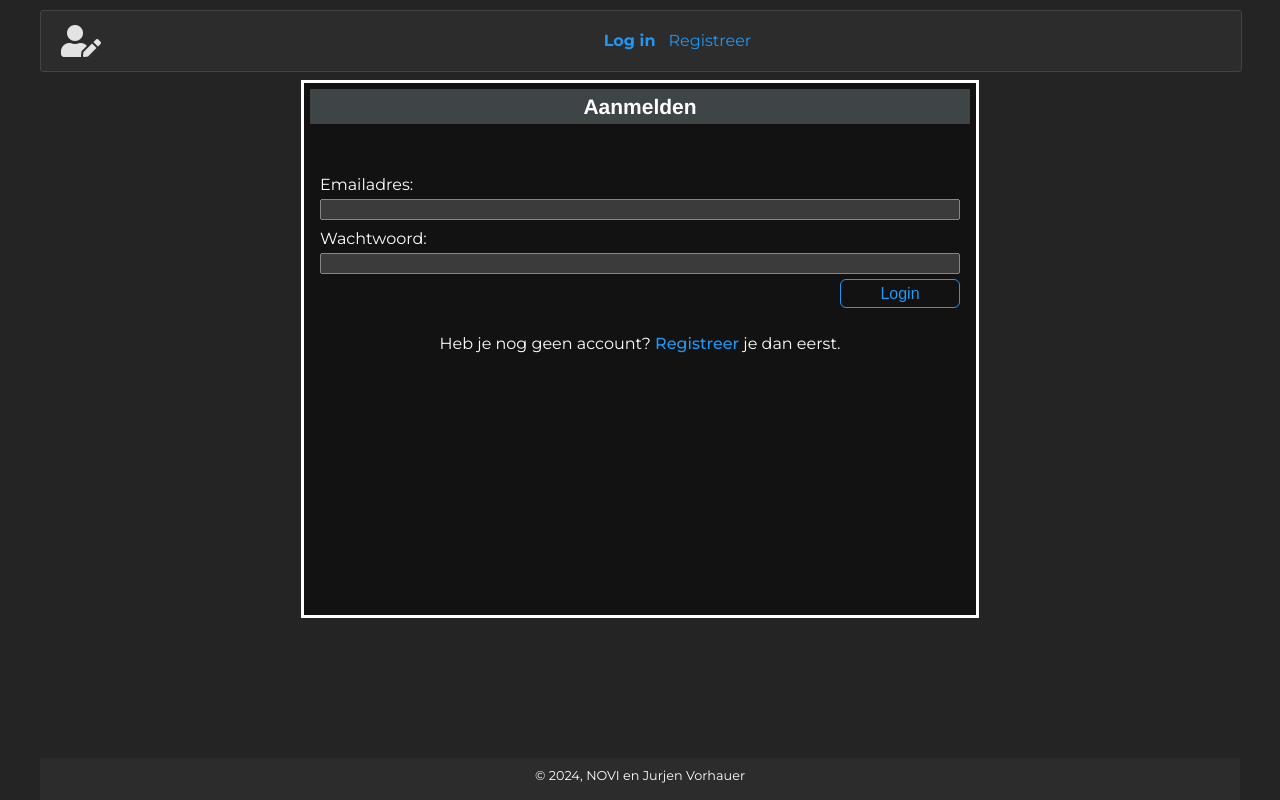
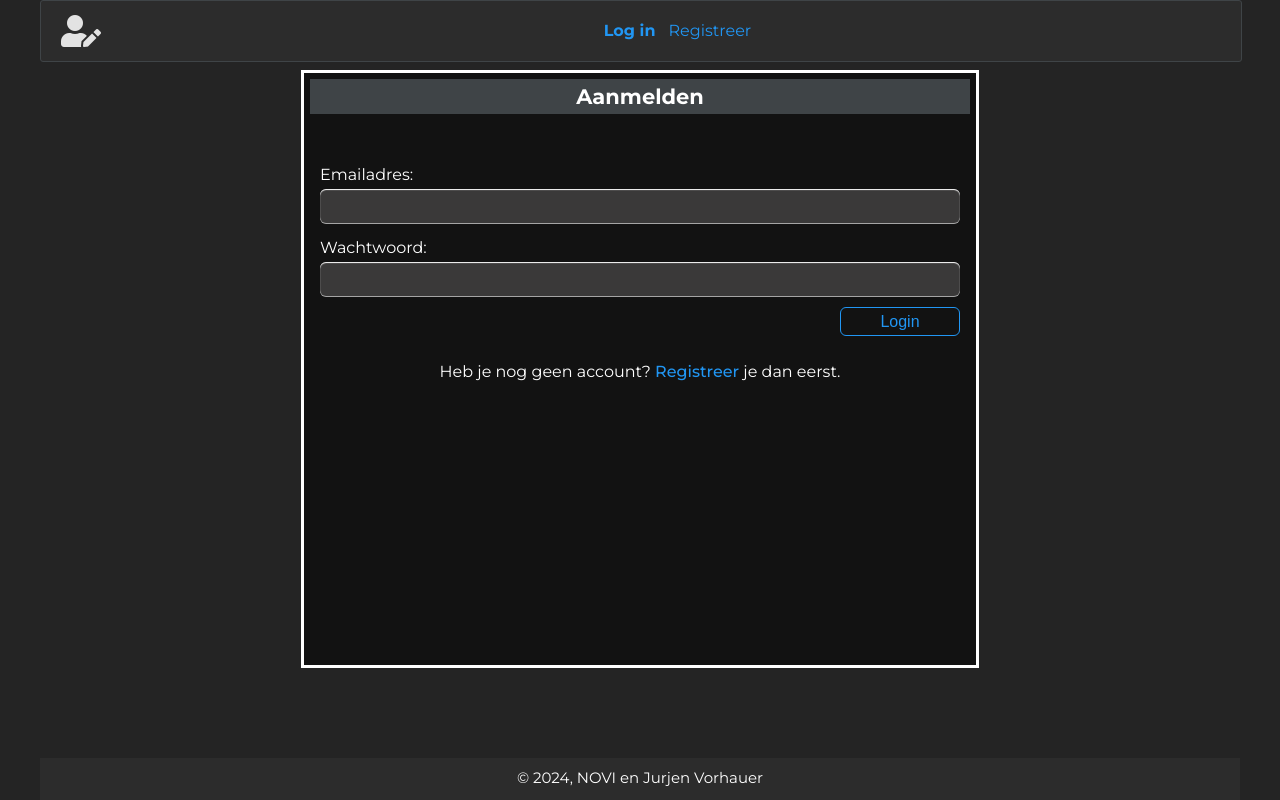
Before and after one commit to jvorhauer/novi-fe24-eindopdr, a React (Vite) app: page /login in a window 1280 px wide. Built offline with nearby package versions, Linux system fonts and the light colour scheme; no server answers.

Commit message:
alle forms gebruiken nu zelfde class; enkele andere opruim dingetjes

```diff
--- a/src/App.css
+++ b/src/App.css
@@ -9,7 +9,6 @@
 }
 
 header {
-  margin-top: 10px;
   height: 50px;
   width: 100%;
 }
@@ -20,7 +19,7 @@ footer {
   background-color: var(--column-background);
   color: white;
   padding-top: 10px;
-  font-size: 0.8em;
+  font-size: 15px;
   flex-grow: 0;
   flex-shrink: 0;
 }
@@ -44,18 +43,38 @@ form {
   justify-content: flex-end;
   padding-bottom: 10px;
 }
-.form-row label {
+
+label {
   display: block;
-  padding-left: 20px;
-  padding-right: 10px;
+  font-size: 16px;
   text-align: left;
 }
-.form-row input {
-  width: 70%;
+
+input {
+  font-size: 16px;
+  height: 32px;
+  margin-bottom: 6px;
+  border-radius: 6px;
+  border: none;
+  background-color: var(--input-background);
+  box-shadow: inset 0 1px 1px var(--input-shadow-top), 0 1px 0 0 var(--input-shadow-bottom);
+  outline: none;
+  padding-left: 6px;
 }
-.form-row button {
-  margin-left: 15px;
+textarea {
+  font-size: 16px;
+  border-radius: 6px;
+  border: none;
+  background-color: var(--input-background);
+  box-shadow: inset 0 1px 1px var(--input-shadow-top), 0 1px 0 0 var(--input-shadow-bottom);
+  outline: none;
+  padding-left: 6px;
+  padding-top: 6px;
+  height: 300px;
+  min-height: 200px;
+  margin-bottom: 10px;
 }
+
 .form-separator {
   display: flex;
   flex-direction: row;
@@ -70,10 +89,8 @@ h2 {
   background: var(--card-background);
   margin: -10px -10px 10px;
   padding: 4px 10px;
-  font-family: Helvetica, sans-serif;
   font-size: 21px;
   pointer-events: none;
-  user-select: none;
 }
 
 h3 {
@@ -91,11 +108,11 @@ article {
 
 dialog[open] {
   width: 50%;
-  height: 50%;
+  height: 70vh;
   min-height: 500px;
   max-height: 600px;
 }
-.login-form {
+.form {
   text-align: left;
 }
 
--- a/src/components/NoteDialog.jsx
+++ b/src/components/NoteDialog.jsx
@@ -34,9 +34,9 @@ export const NoteDialog = ({ note, setUpdated }) => {
   return (
     <dialog id={!note.id ? "new-note" : note.id}>
       <h2>{!note.id ? "Nieuwe" : "Wijzig"} Notitie</h2>
-      <form method="dialog" onSubmit={handleSubmit} onReset={() => close(false)} className="login-form">
+      <form method="dialog" onSubmit={handleSubmit} onReset={() => close(false)} className="form">
         <Input label="Titel" name="title" type="text" handler={(e) => setTitle(e.target.value)}>{TagDecoder(title)}</Input>
-        <InputArea label="Tekst" name="body" handler={(e) => setBody(e.target.value)} rows="21" value={TagDecoder(body)}></InputArea>
+        <InputArea label="Tekst" name="body" handler={(e) => setBody(e.target.value)} value={TagDecoder(body)}></InputArea>
         <div className="form-row">
           <ResetButton />
           <SaveButton />
--- a/src/components/TaskDialog.jsx
+++ b/src/components/TaskDialog.jsx
@@ -14,10 +14,9 @@ export const TaskDialog = ({ task, setUpdated }) => {
   const [due, setDue] = useState(!task.due ? futureDateTime() : task.due);
   const [error, setError] = useState("");
   const elementId = !task.id ? "new-task" : task.id;
-  const dialog = document.getElementById(elementId);
 
   const close = (mark) => {
-    dialog.close();
+    document.getElementById(elementId).close();
     setUpdated(mark);
   }
 
@@ -44,10 +43,10 @@ export const TaskDialog = ({ task, setUpdated }) => {
   return (
     <dialog id={!task.id ? "new-task" : task.id}>
       <h2>{!task.id ? "Nieuwe" : "Wijzig"} Taak</h2>
-      <form method="dialog" onSubmit={handleSubmit} onReset={() => close(false)} className="login-form" >
+      <form method="dialog" onSubmit={handleSubmit} onReset={() => close(false)} className="form">
         <Input label="Titel" name="title" type="text" handler={(e) => setTitle(e.target.value)}>{TagDecoder(title)}</Input>
         <Input label="Deadline" name="due" type="datetime-local" handler={(e) => setDue(e.target.value)}>{due}</Input>
-        <InputArea label="Tekst" name="body" handler={(e) => setBody(e.target.value)} rows="19" value={TagDecoder(body)}></InputArea>
+        <InputArea label="Tekst" name="body" handler={(e) => setBody(e.target.value)} value={TagDecoder(body)}></InputArea>
         <div className="form-row">
           <ResetButton />
           <SaveButton />
--- a/src/components/navigation/Navigation.css
+++ b/src/components/navigation/Navigation.css
@@ -59,7 +59,6 @@ nav {
   border-radius: 6px;
   padding: 10px 15px 10px 15px;
 }
-
 .tooltip-text::before {
   content: "";
   position: absolute;
@@ -77,7 +76,6 @@ nav {
   top: -40px;
   left: -50%;
 }
-
 .tooltip-top::before {
   top: 80%;
   left: 45%;
@@ -96,7 +94,6 @@ nav {
   top: -8px;
   right: 120%;
 }
-
 .tooltip-left::before {
   top: 35%;
   left: 94%;
@@ -106,7 +103,6 @@ nav {
   top: 12px;
   left: 120%;
 }
-
 .tooltip-right::before {
   top: 35%;
   left: -2%;
@@ -116,7 +112,7 @@ nav {
   position: relative;
   display: inline-block;
   margin: 40px;
-  font-family: Helvetica, sans-serif;
+  font-family: sans-serif;
   text-align: center;
 }
 
--- a/src/index.css
+++ b/src/index.css
@@ -1,19 +1,15 @@
 :root {
   font-family: "Montserrat", sans-serif;
+  font-size: 16px;
   line-height: 1.3;
   font-weight: 400;
-  font-size: 1.0em;
   font-style: normal;
-  font-optical-styling: auto;
 
   color-scheme: only dark;
   color: rgba(255, 255, 255, 0.87);
   background-color: #242424;
 
   font-synthesis: none;
-  text-rendering: optimizeLegibility;
-  -webkit-font-smoothing: antialiased;
-  -moz-osx-font-smoothing: grayscale;
 
   --link-color: #2196f3;
   --button-background: #1a1a1a;
@@ -25,6 +21,9 @@
   --content-border: grey;
   --column-background: #2C2C2C;
   --card-background: #3F4447;
+  --input-background: #3A3939;
+  --input-shadow-top: #FFF;
+  --input-shadow-bottom: #A5A5A5;
 }
 
 body, html {
@@ -54,7 +53,7 @@ button {
   border: 1px solid transparent;
   padding: 0.3em;
   margin-left: 0.1em;
-  font-size: 1em;
+  font-size: 16px;
   font-weight: 500;
   background-color: #1a1a1a;
   cursor: pointer;
--- a/src/pages/Login.jsx
+++ b/src/pages/Login.jsx
@@ -25,7 +25,7 @@ const Login = () => {
     <section>
       <dialog open>
         <h2>Aanmelden</h2>
-        <form className="login-form" id="login-form" onSubmit={handleSubmit}>
+        <form className="form" id="login-form" onSubmit={handleSubmit}>
           <div className="form-separator"><p></p></div>
           <Input label="Emailadres" type="email" name="email" handler={(e) => setEmail(e.target.value)}>{email}</Input>
           <Input label="Wachtwoord" type="password" name="password" handler={(e) => setPassword(e.target.value)}>{password}</Input>
--- a/src/pages/Registreer.jsx
+++ b/src/pages/Registreer.jsx
@@ -39,7 +39,7 @@ const Registreer = () => {
     <section>
       <dialog open>
         <h2>Registreer</h2>
-        <form className="login-form" onSubmit={handleSubmit}>
+        <form className="form" onSubmit={handleSubmit}>
           <div className="form-separator"><p></p></div>
           <Input label="Emailadres" type="email" name="email" handler={(e) => setEmail(e.target.value)}>{email}</Input>
           <Input label="Naam" type="text" name="naam" handler={(e) => setNaam(e.target.value)}>{naam}</Input>
--- a/src/pages/Taken.css
+++ b/src/pages/Taken.css
@@ -9,7 +9,7 @@
   background: var(--card-background);
   padding: 6px;
   margin-bottom: 6px;
-  border-radius: 3px;
+  border-radius: 6px;
   width: 250px;
   cursor: grab;
   transition: all 0.3s cubic-bezier(0.4, 0.0, 0.2, 1);
@@ -30,8 +30,7 @@
   background: var(--card-background);
   padding: 6px;
   margin-bottom: 6px;
-  border: grey solid 1px;
-  border-radius: 3px;
+  border-radius: 6px;
   width: 250px;
   transform: none;
 }
--- a/src/pages/Taken.jsx
+++ b/src/pages/Taken.jsx
@@ -48,15 +48,16 @@ export const Taken = () => {
     } else {
       const updatedState = cards.map(card => {
         if (card.id === id) {
-          card.status = column
-          axios.put(urlBuilder("/api/tasks"), {id: card.id, status: card.status}, requestHeaders())
-            .catch(error => setError(`Kon de status van de Taak ${id} niet wijzigen (${error})`));
+          if (card.status !== column) {
+            card.status = column
+            axios.put(urlBuilder("/api/tasks"), {id: card.id, status: card.status}, requestHeaders())
+              .catch(error => setError(`Kon de status van de Taak ${id} niet wijzigen (${error})`));
+          }
         }
         return card;
       });
       setCards(updatedState);
     }
-    setUpdated(true);
   }
 
   const allowDrop = event => event.preventDefault();
```
